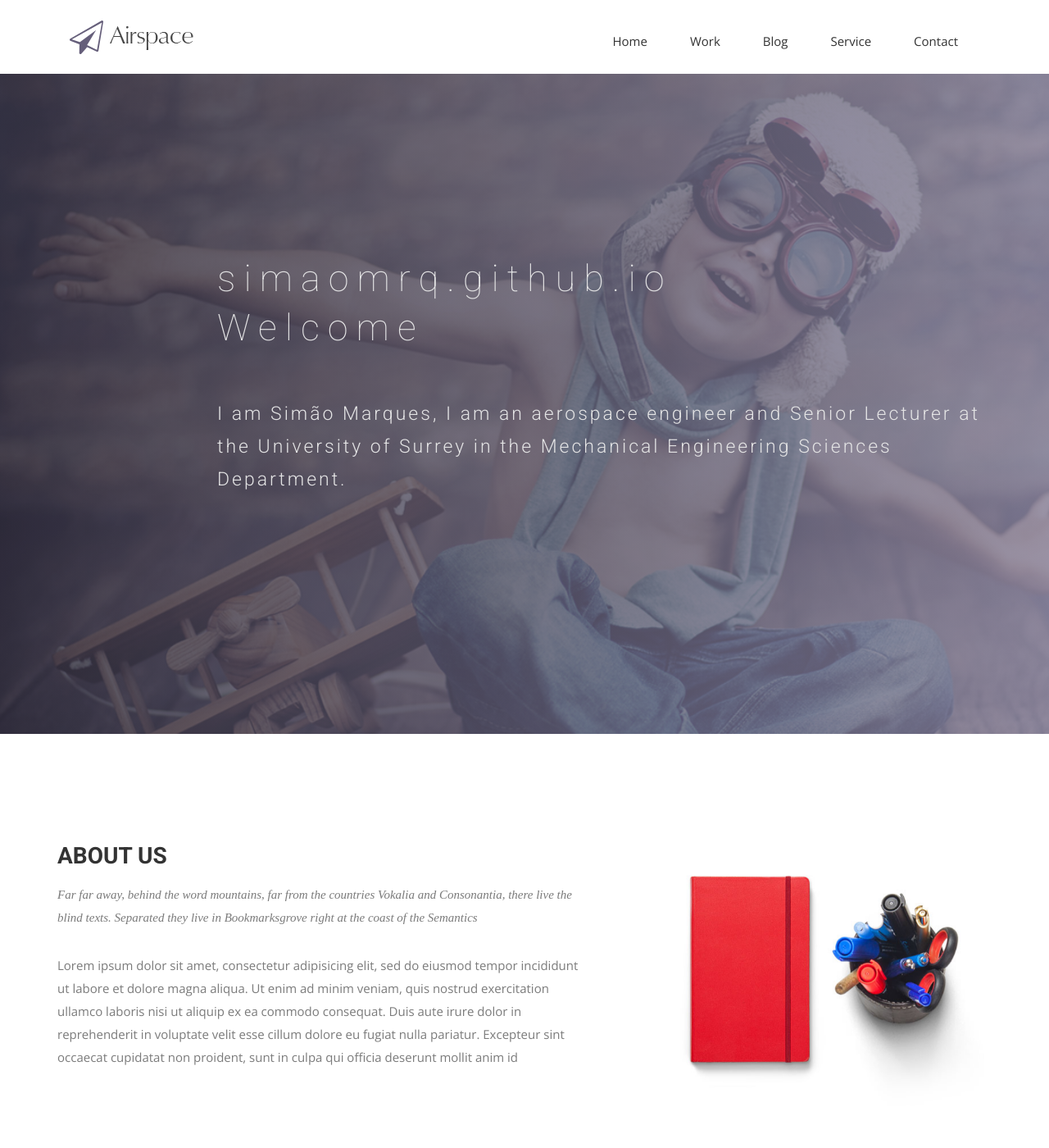
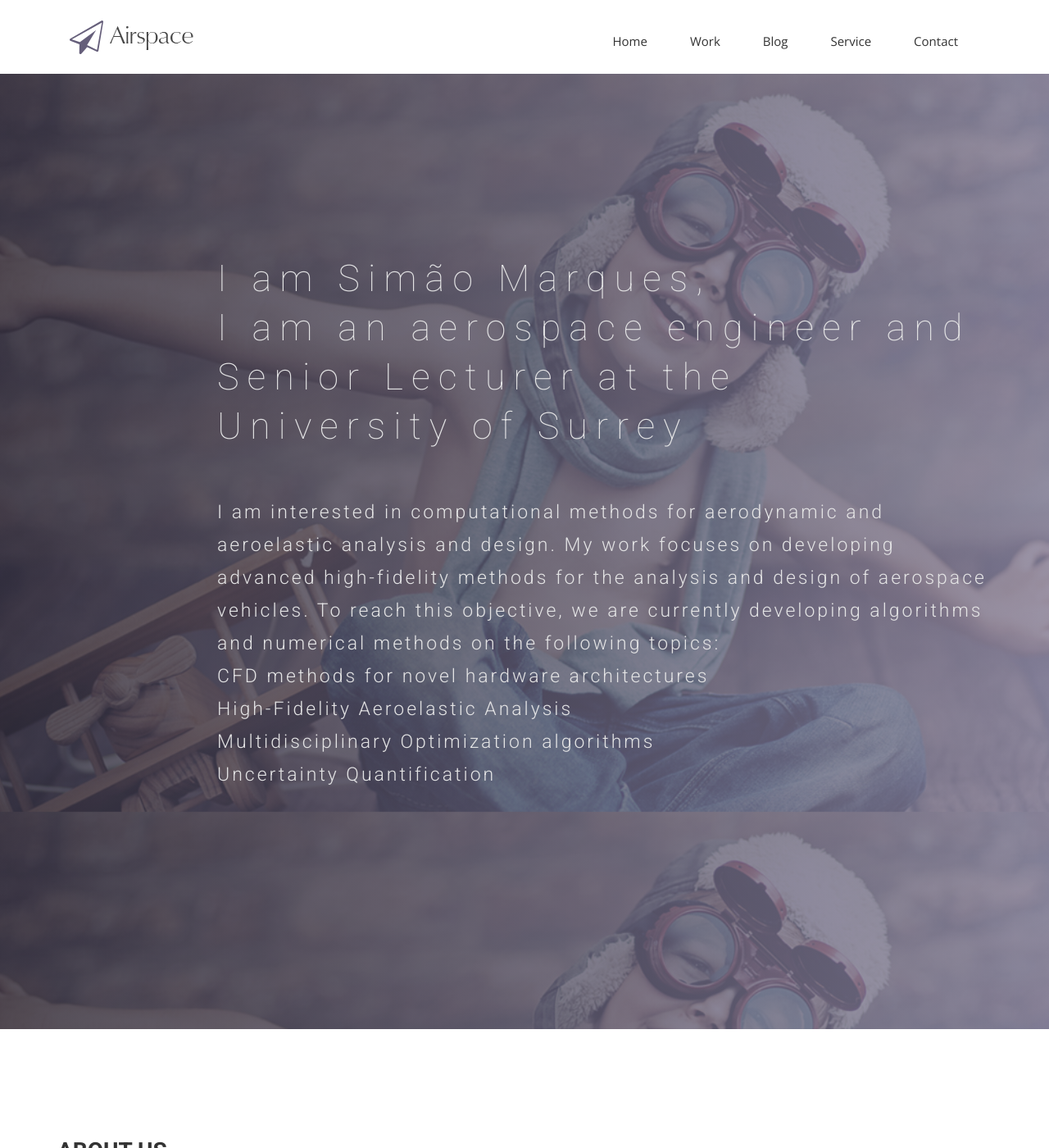
Before and after one commit to simaomrq/simaomrq.github.io, a Jekyll site: the page built from index.html, in a window 1280 px wide and 1400 px high. Shown: the whole window at 82% size. Built offline with Jekyll 4.4.1, drawn with Linux system fonts in a browser that asks for light colours; nearby versions of some CDN libraries; some web fonts are replaced.

Commit message:
Update index.html

```diff
--- a/index.html
+++ b/index.html
@@ -10,8 +10,13 @@
     <div class="row">
       <div class="col-md-10 col-md-offset-2">
         <div class="block">
-          <h1 class="animated fadeInUp">simaomrq.github.io <br> Welcome</h1>
-          <p class="animated fadeInUp">I am Sim&atilde;o Marques, I am an aerospace engineer and Senior Lecturer at the University of Surrey in the Mechanical Engineering Sciences Department.</p>
+          <h1 class="animated fadeInUp">I am Sim&atilde;o Marques,<br> I am an aerospace engineer and Senior Lecturer at the University of Surrey</h1>
+          <p class="animated fadeInUp"> I am interested in computational methods for aerodynamic and aeroelastic analysis and design.
+My work focuses on developing advanced high-fidelity methods for the analysis and design of aerospace vehicles. To reach this objective, we are currently developing algorithms and numerical methods on the following topics:<br>
+CFD methods for novel hardware architectures<br>
+High-Fidelity Aeroelastic Analysis<br>
+Multidisciplinary Optimization algorithms<br>
+Uncertainty Quantification</p>
         </div>
       </div>
     </div>
```
